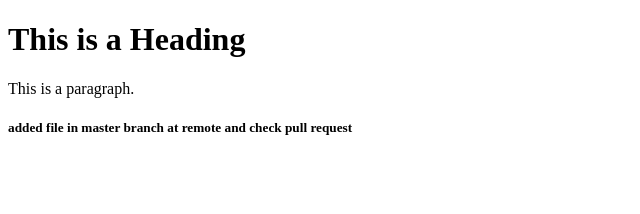
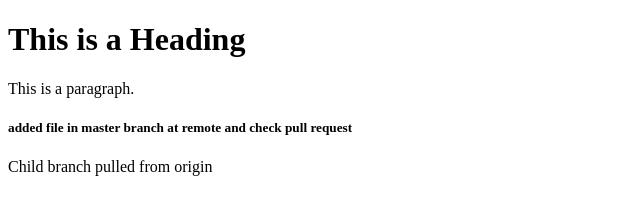
Before and after one commit to venkatdatta-github/venkat-repository-one, a plain HTML site: page index.html in a window 1280 px wide. Shown: the whole page, without its empty margins (0-640 px from the left). Drawn offline with Linux system fonts and the light colour scheme.

Commit message:
Update index.html

```diff
--- a/index.html
+++ b/index.html
@@ -8,6 +8,7 @@
 <h1>This is a Heading</h1>
 <p>This is a paragraph.</p>
   <h5>added file in master branch at remote and check pull request</h5>
+  <p> Child branch pulled from origin </p>
 
 </body>
 </html>
```
